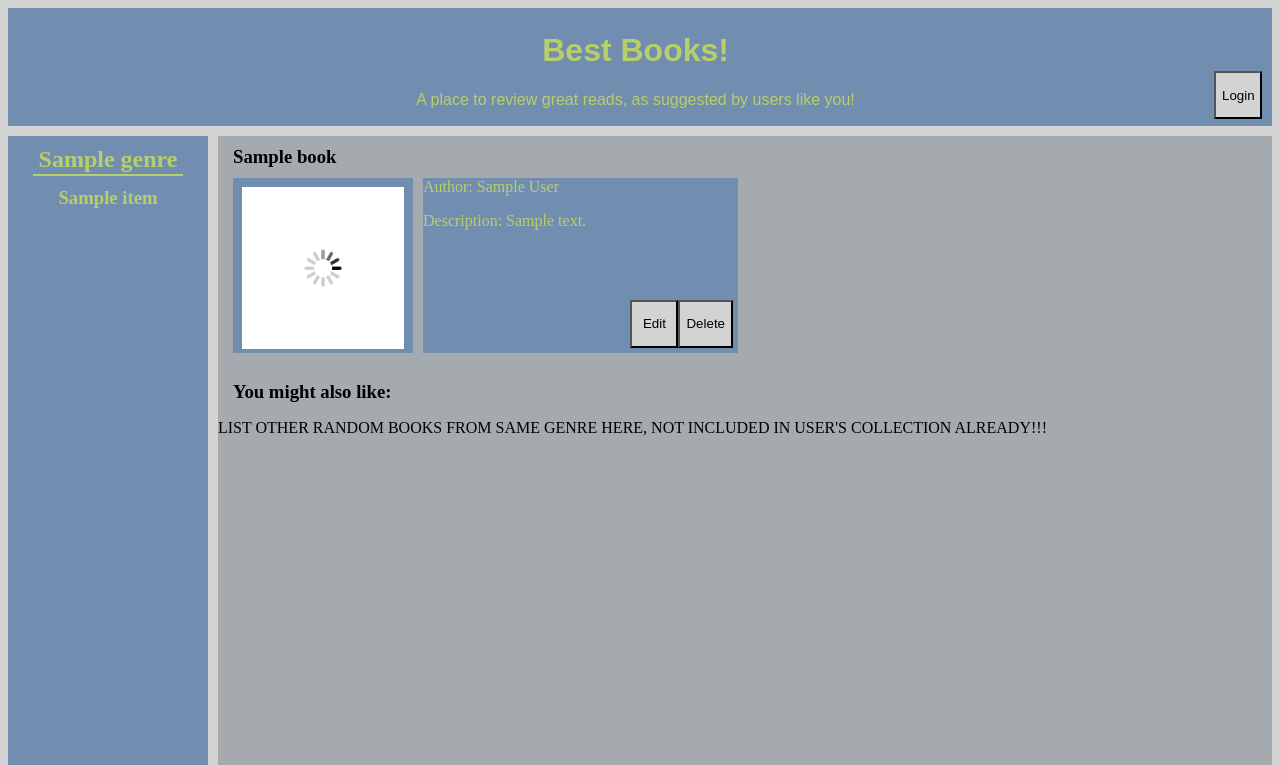
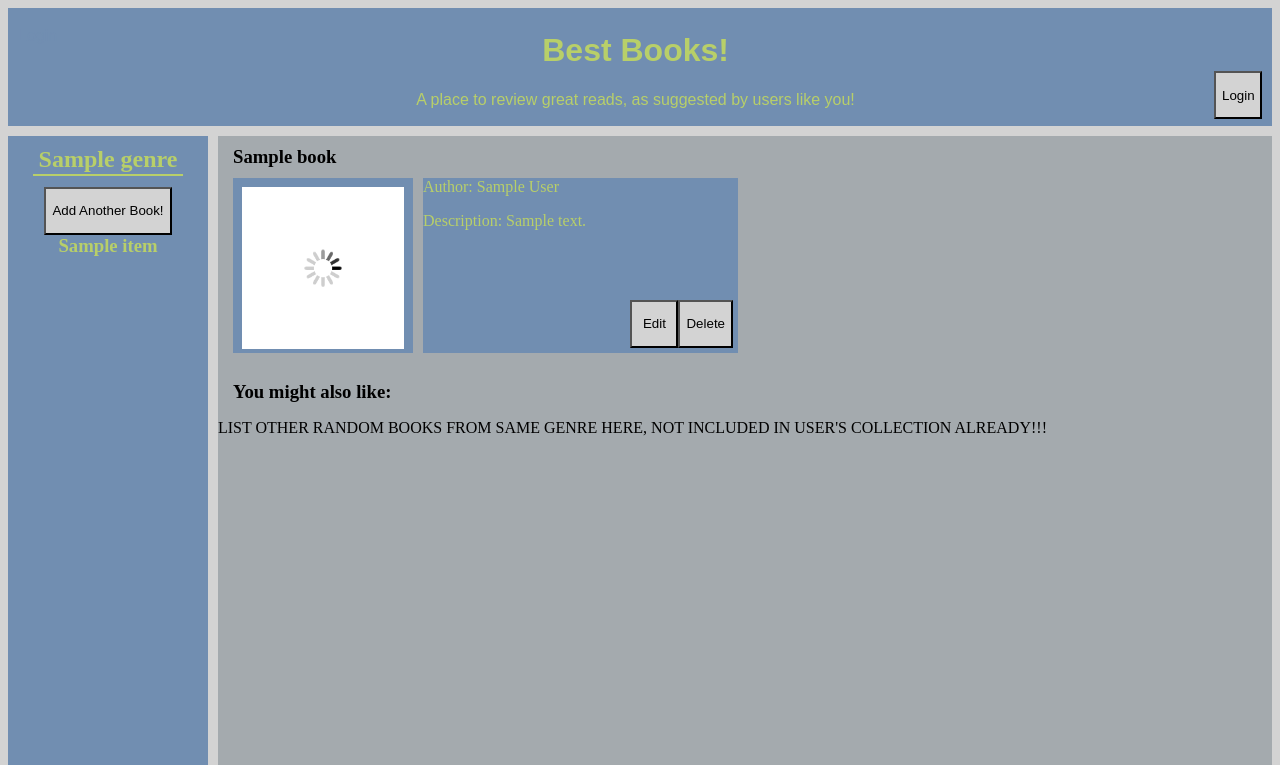
Before and after one commit to Gendo90/Item_Catalog_Web_Server_Ed, a Flask app: template templates/book-viewer.html in a window 1280 px wide. Shown: the top 765 px of the page. Run offline with Flask 2, Linux system fonts and the light colour scheme; the template is opened without the code that fills it: most values are stand-ins (such as "Sample title", 1, 10 or a date in 2020); some libraries are stand-ins or nearby versions.

Commit message:
style: Add "new books" button to sidebar
Placed a button on the book-viewer.html page intended to be used for
adding a new book. May need to place on other pages when working so
user does not need to viewing a genre to add a book.

```diff
--- a/static/css/style.css
+++ b/static/css/style.css
@@ -179,7 +179,7 @@
   right: 5px;
 }
 
-.delete {
+.delete, .new_book {
   width: auto;
 }
 
--- a/templates/book-viewer.html
+++ b/templates/book-viewer.html
@@ -40,6 +40,7 @@
     <div class=sidebar>
       <h2>{{genre.name}}</h2>
       <div class=sidebar_line></div>
+      <div class=add_book><button class="new_book" type=button>Add Another Book!</button></div>
                                       {% for item in genreBooks %}
         <h3 class=sidebar_links>
           <a href={{url_for('viewPage', genre_id=item.genre_id, book_id=book.id)}}>{{item.title}}</a></h3>
```
